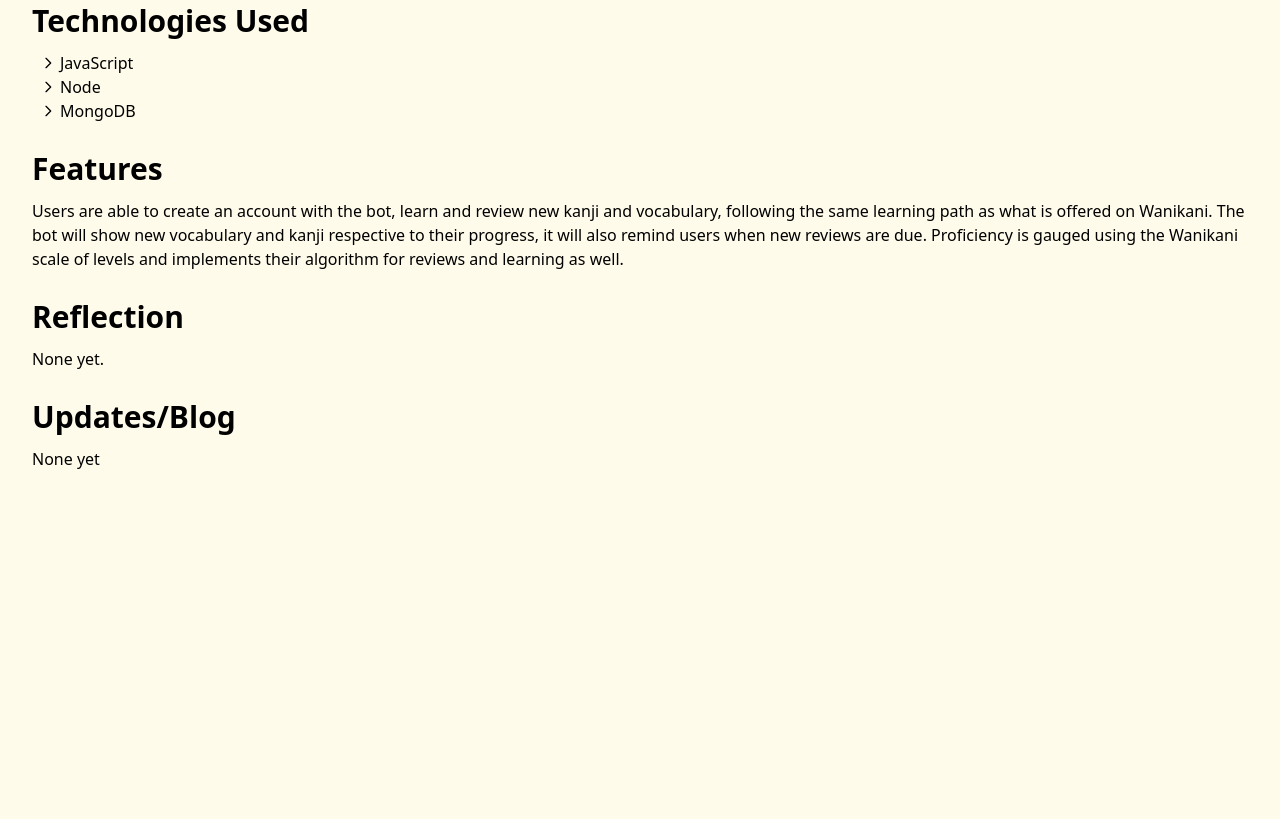
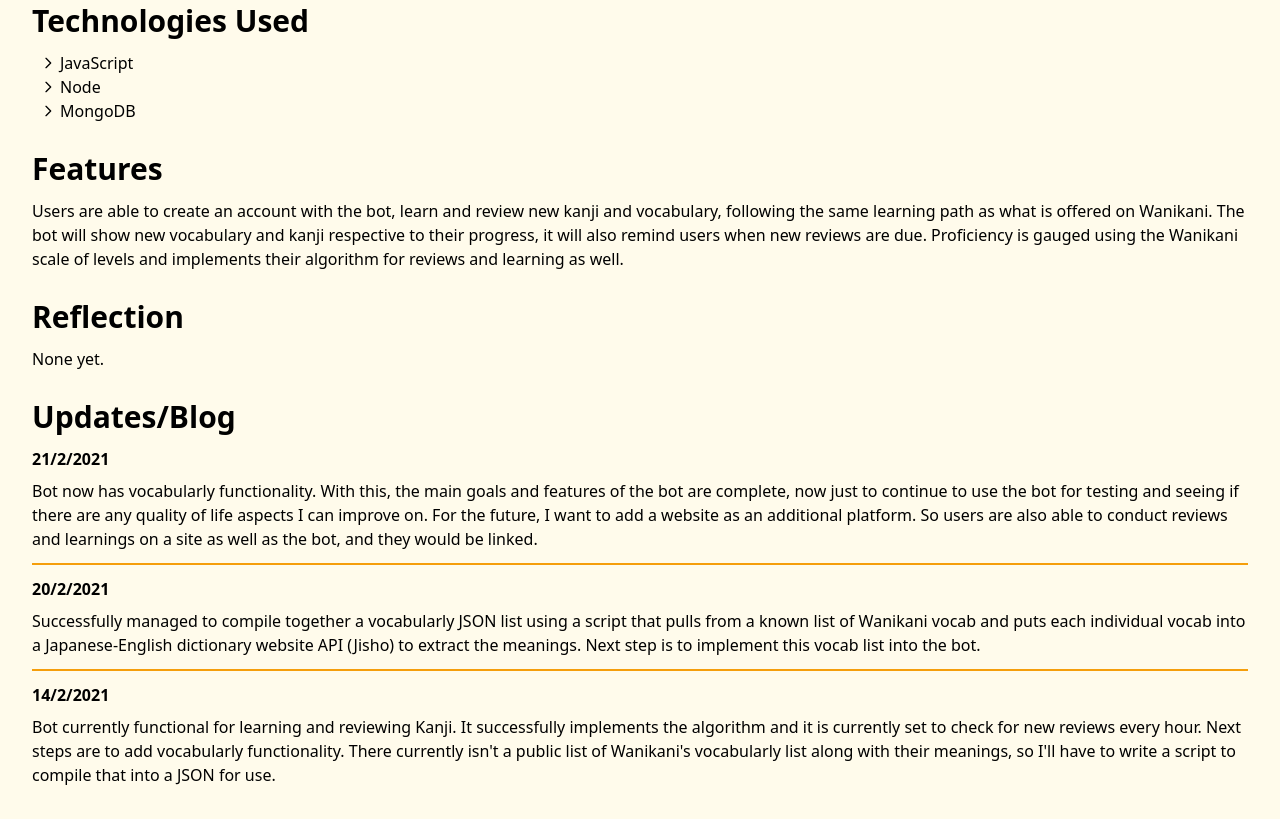
Before and after one commit to dokdek/psuepai, a Gatsby site: page /choco in a window 1280 px wide. Shown: the part 361-1180 px from the top of the page. Before the commit the page ends 864 px from the top, so only its background shows below. Built offline with nearby package versions, Linux system fonts and the light colour scheme; Gatsby itself is replaced by a stand-in of ours.

Commit message:
Added blog posts

```diff
--- a/src/textfiles/choco/choco-blog.js
+++ b/src/textfiles/choco/choco-blog.js
@@ -2,8 +2,16 @@ import React from "react";
 
 const text = [
   {
-    date: "",
-    content: "None yet"
+    date: "21/2/2021",
+    content: "Bot now has vocabularly functionality. With this, the main goals and features of the bot are complete, now just to continue to use the bot for testing and seeing if there are any quality of life aspects I can improve on. For the future, I want to add a website as an additional platform. So users are also able to conduct reviews and learnings on a site as well as the bot, and they would be linked."
+  },
+  {
+    date: "20/2/2021",
+    content: "Successfully managed to compile together a vocabularly JSON list using a script that pulls from a known list of Wanikani vocab and puts each individual vocab into a Japanese-English dictionary website API (Jisho) to extract the meanings. Next step is to implement this vocab list into the bot."
+  },
+  {
+    date: "14/2/2021",
+    content: "Bot currently functional for learning and reviewing Kanji. It successfully implements the algorithm and it is currently set to check for new reviews every hour. Next steps are to add vocabularly functionality. There currently isn't a public list of Wanikani's vocabularly list along with their meanings, so I'll have to write a script to compile that into a JSON for use."
   },
 ];
 
--- a/src/textfiles/kin/kin-blog.js
+++ b/src/textfiles/kin/kin-blog.js
@@ -1,6 +1,10 @@
 import React from "react";
 
 const text = [
+  {
+    date: "30/1/2021",
+    content: "After merging the separate front and back ends into one unified app, it works as intended. Still a few bugs to work through and a lot of features that need to be added, but I'll probably take a small break from this project to work on some other ones I'm looking forward to and revisit this at a later date."
+  },
   {
     date: "11/1/2021",
     content:"After deploying the site, a rather large bug appeared, Safari on both mobile and desktop block third party cookies by default, and with my current configuration, the frontend and backend are two different apps on different domains. It seems that after some research this isn't the best choice and they should be combined. As of right now, the site is non functional on Apple devices. I'll have to merge and front and backend and re-write some routes to make it all work agian."
--- a/src/textfiles/shiroyuki/shiroyuki-blog.js
+++ b/src/textfiles/shiroyuki/shiroyuki-blog.js
@@ -3,7 +3,7 @@ import React from "react";
 const text = [
   {
     date: "01/24/2021",
-    content: "After finishing the main features of the bot, I ran into a problem that pretty much renders the bot a bit useless. With the way I wanted the bot to DM the user the list of guilds that matches their search criteria, the bot would very quickly hit the Discord API rate limit which is in place to prevent spam. So the bot would not work in a true public setting as it would very easily hit the limits with real users."
+    content: "After finishing the main features of the bot, I ran into a problem that pretty much renders the bot a bit useless. With the way I wanted the bot to DM the user the list of guilds that matches their search criteria, the bot would very quickly hit the Discord API rate limit which is in place to prevent spam. So the bot would not work in a true public setting as it would very easily hit the limits with real users. Thus, this project is being retired as is."
   },
   {
     date: "01/20/2021",
```
